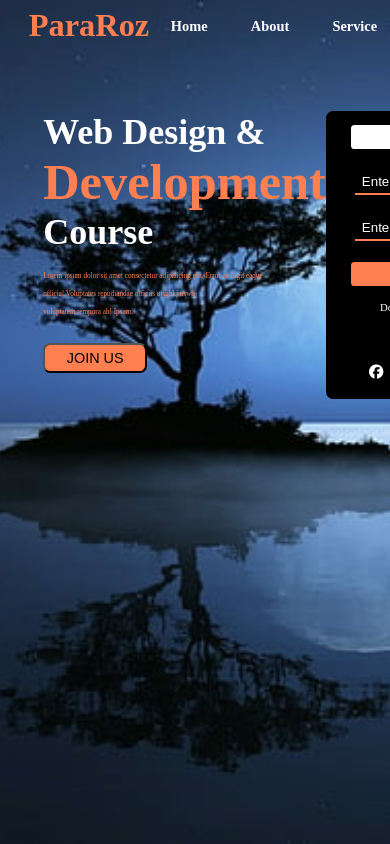
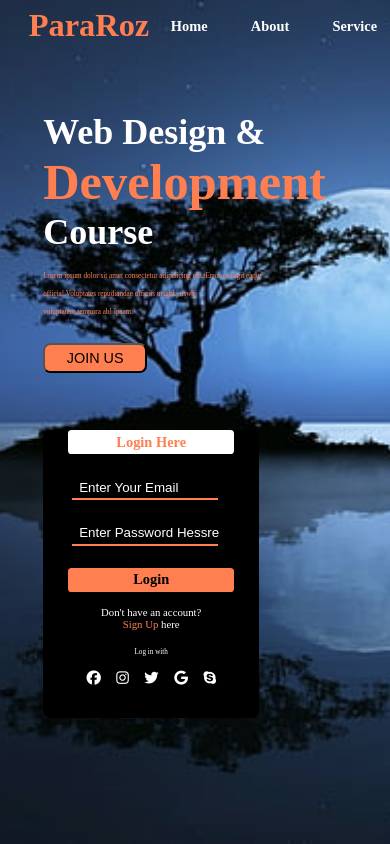
Before and after one commit to Devesh-Sharma2003/login-page-frontend, a plain HTML site: page index.html in a window 390 px wide. Shown: the top 844 px of the page. Drawn offline with Linux system fonts and the light colour scheme.

Commit message:
Update style.css

```diff
--- a/style.css
+++ b/style.css
@@ -169,4 +169,10 @@ input{
     html{
         font-size: 45%;
     }
+    .cont{
+        display:block;
+    }
+    .log{
+        margin-top:8rem;
+    }
 }
```
